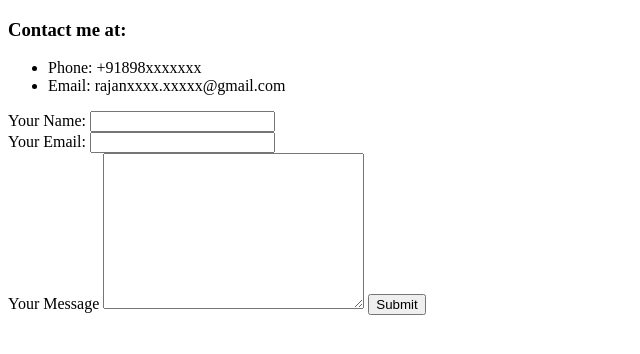
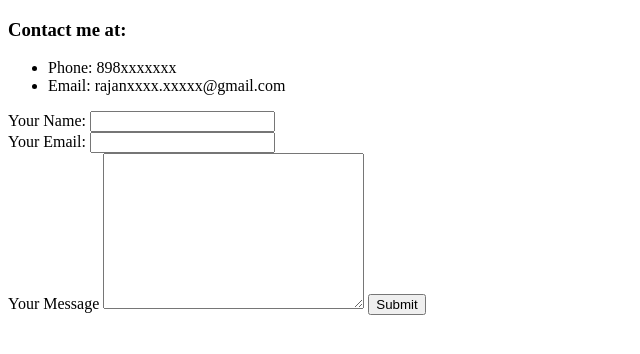
Before and after one commit to RajanP2001/trial, a plain HTML site: page contact-me.html in a window 1280 px wide. Shown: the full height of the page, 0-640 px from the left. Drawn offline with Linux system fonts and the light colour scheme.

Commit message:
privacy again

```diff
--- a/contact-me.html
+++ b/contact-me.html
@@ -9,7 +9,7 @@
 <body>
   <h3>Contact me at:</h3>
   <ul>
-    <li>Phone: +91898xxxxxxx</li>
+    <li>Phone: 898xxxxxxx</li>
     <li>Email: rajanxxxx.xxxxx@gmail.com</li>
   </ul>
   <form action="mailto:rajan2001.patel@gmail.com" method="post" enctype="text/plain">
```
